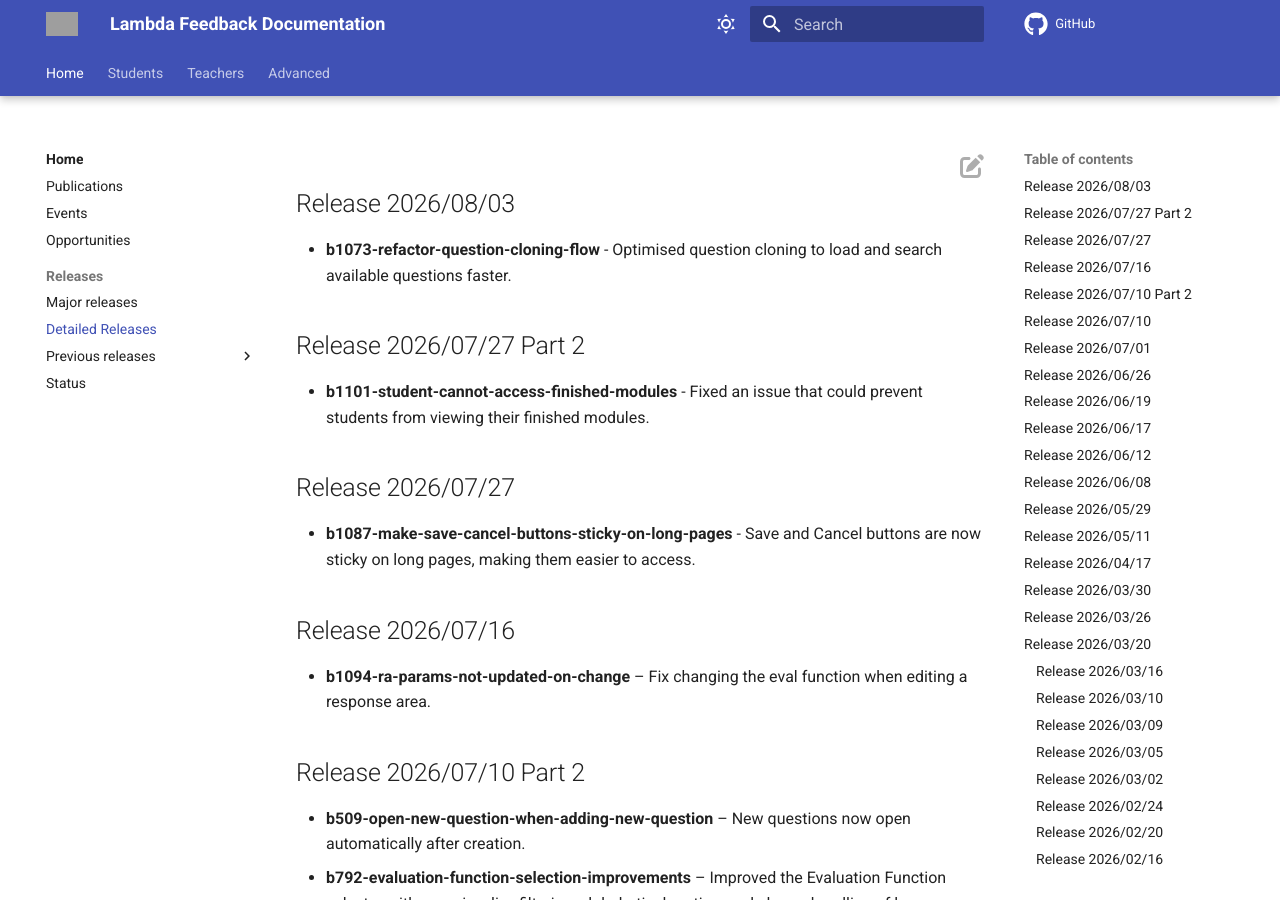
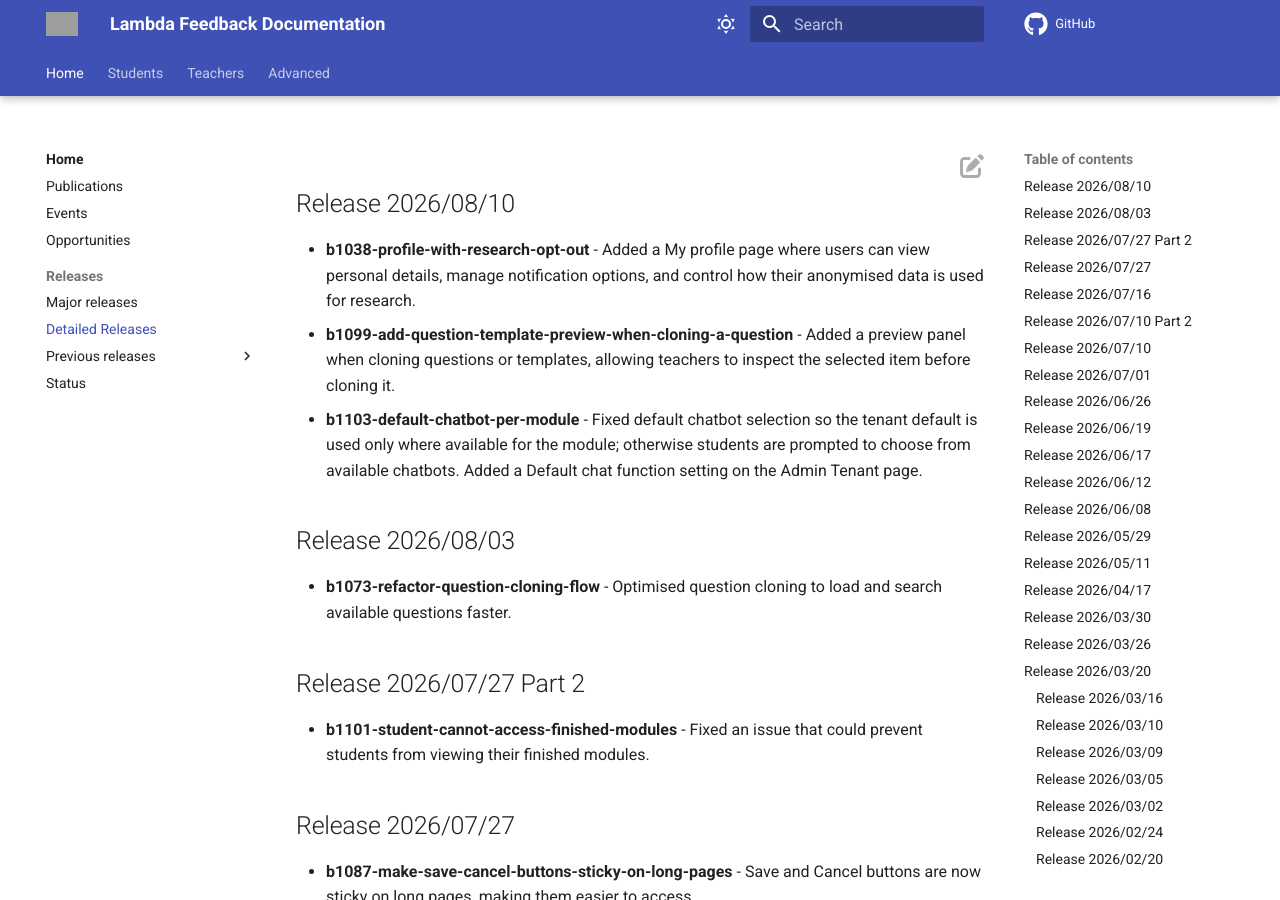
Before and after one commit to lambda-feedback/user-documentation, an MkDocs documentation site: the page built from docs/releases/detailed_releases.md, in a window 1280 px wide and 900 px high. Built offline with MkDocs 1.6.1 and Material for MkDocs 9.7.7, drawn with Linux system fonts in a browser that asks for light colours; comment, search, counter and statistics services are not loaded; grey boxes are pictures that could not be loaded.

Commit message:
Release 2026/08/10 added

```diff
--- a/docs/releases/detailed_releases.md
+++ b/docs/releases/detailed_releases.md
@@ -1,3 +1,9 @@
+## Release 2026/08/10
+
+- **b1038-profile-with-research-opt-out** - Added a My profile page where users can view personal details, manage notification options, and control how their anonymised data is used for research.
+- **b1099-add-question-template-preview-when-cloning-a-question** - Added a preview panel when cloning questions or templates, allowing teachers to inspect the selected item before cloning it.
+- **b1103-default-chatbot-per-module** - Fixed default chatbot selection so the tenant default is used only where available for the module; otherwise students are prompted to choose from available chatbots. Added a Default chat function setting on the Admin Tenant page.
+
 ## Release 2026/08/03
 
 - **b1073-refactor-question-cloning-flow** - Optimised question cloning to load and search available questions faster.
```
